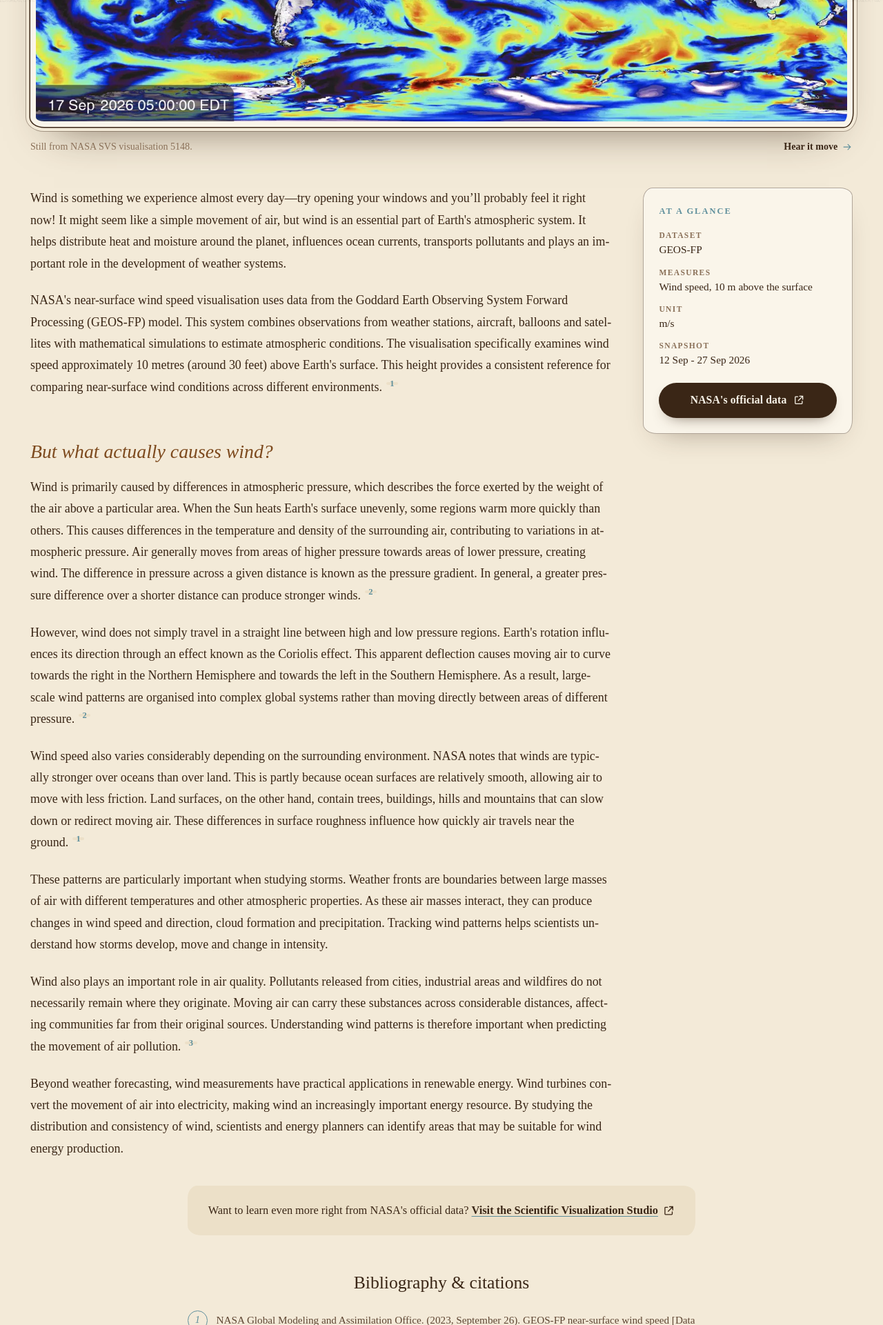
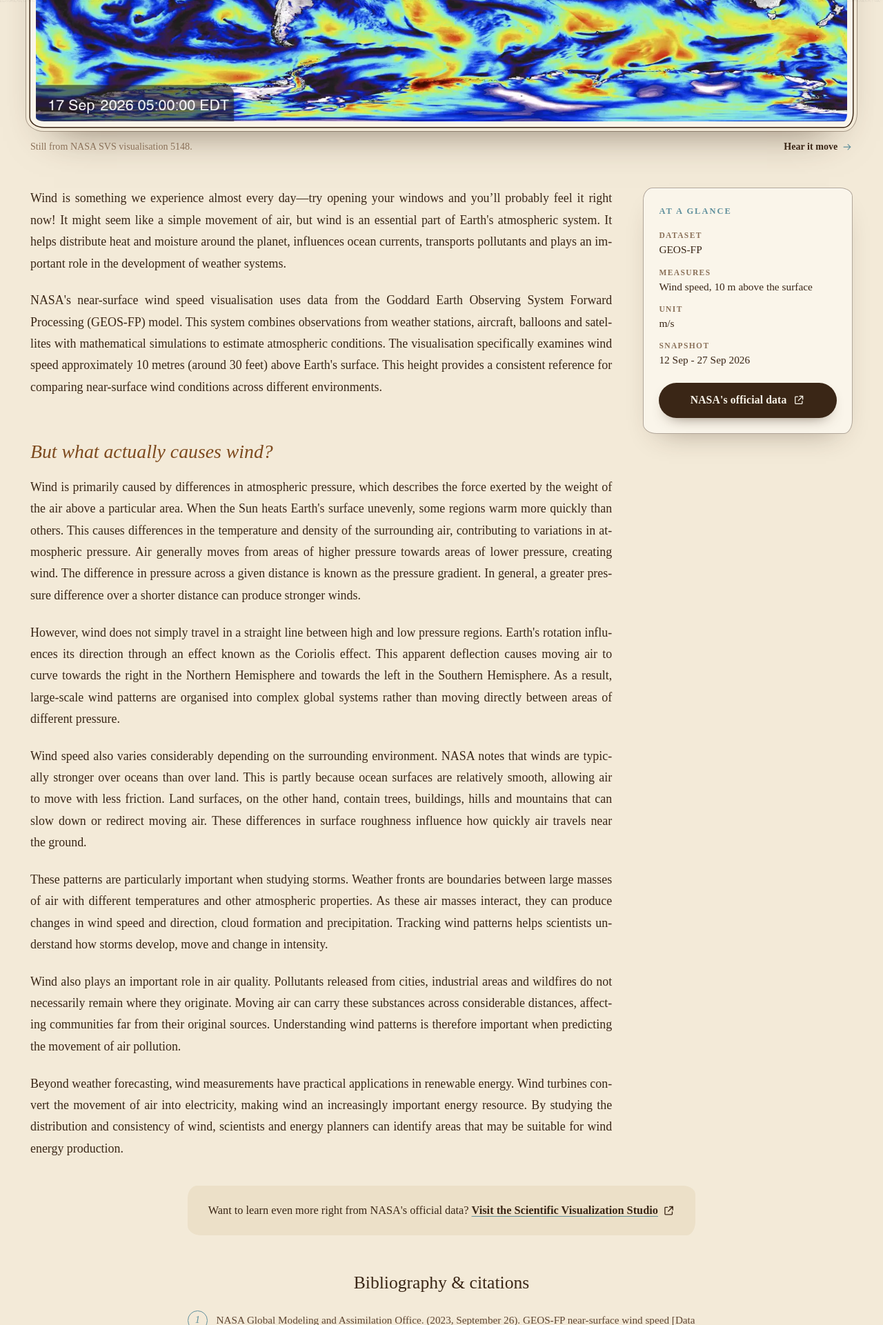
Before and after one commit to sha22kin/earthorchestra, a Laravel app: page /movements/near-surface-wind-speed in a window 1280 px wide. Shown: the part 797-2718 px from the top of the page at 69% size. Run offline with Laravel 12, Linux system fonts and the light colour scheme; data comes from the database, SQL or seed files in the repository; style sheets or scripts are compiled from the project's sources.

Commit message:
Learn-more: hide source markers, justify text

```diff
--- a/app/Support/Prose.php
+++ b/app/Support/Prose.php
@@ -2,25 +2,8 @@
 
 namespace App\Support;
 
-use Illuminate\Support\HtmlString;
-
 final class Prose
 {
-    public static function withCitations(string $text, string $anchorPrefix = 'ref-'): HtmlString
-    {
-        $html = preg_replace_callback(
-            '/\[(\d{1,2})\]/',
-            fn (array $m) => sprintf(
-                '<sup class="cite"><a href="#%s%d" aria-label="Source %2$d">%2$d</a></sup>',
-                $anchorPrefix,
-                (int) $m[1]
-            ),
-            e($text)
-        );
-
-        return new HtmlString($html);
-    }
-
     public static function plain(string $text): string
     {
         return trim(preg_replace('/\s*\[\d{1,2}\]/', '', $text));
--- a/resources/css/pages.css
+++ b/resources/css/pages.css
@@ -6,6 +6,7 @@
     color: var(--ink);
 }
 .prose p { margin-bottom: 1.25em; text-wrap: pretty; hyphens: auto; }
+.article__body p { text-align: justify; }
 .prose h2 {
     margin: 2.2em 0 0.7em;
     font-weight: 500;
@@ -19,20 +20,6 @@
     line-height: 1.6;
 }
 
-.cite { font-family: var(--font-text); font-size: 0.7em; line-height: 0; margin-left: 0.1em; }
-.cite a {
-    display: inline-block;
-    min-width: 1.4em;
-    padding: 0.15em 0.35em;
-    border-radius: 999px;
-    background: var(--paper-2);
-    color: var(--accent);
-    font-weight: 700;
-    text-align: center;
-    text-decoration: none;
-    transition: background-color 0.2s, color 0.2s;
-}
-.cite a:hover { background: var(--accent); color: var(--paper-hi); }
 
 .article { padding-top: 6.5rem; }
 .article__head { text-align: left; margin-bottom: 2.5rem; }
--- a/resources/views/admin/visualisations/edit.blade.php
+++ b/resources/views/admin/visualisations/edit.blade.php
@@ -25,7 +25,7 @@
             <article class="card">
                 <header class="card__head">
                     <h2>Learn-more notes</h2>
-                    <span class="muted small">Blank line between paragraphs · start a line with <code>##</code> for a heading · <code>[1]</code> links to source 1</span>
+                    <span class="muted small">Blank line between paragraphs · start a line with <code>##</code> for a heading</span>
                 </header>
                 <div class="card__body">
                     <x-admin.field name="body" label="Article" type="textarea" rows="16" :value="$bodyText" required data-autosize spellcheck="true" />
--- a/resources/views/visualisations/show.blade.php
+++ b/resources/views/visualisations/show.blade.php
@@ -37,7 +37,7 @@
                 @if ($block['type'] === 'h')
                     <h2>{{ $block['text'] }}</h2>
                 @else
-                    <p>{{ Prose::withCitations($block['text']) }}</p>
+                    <p>{{ Prose::plain($block['text']) }}</p>
                 @endif
             @endforeach
         </div>
```
Also changed, not shown: tests/Feature/PagesTest.php (+4 -3 lines), 3 other files.
